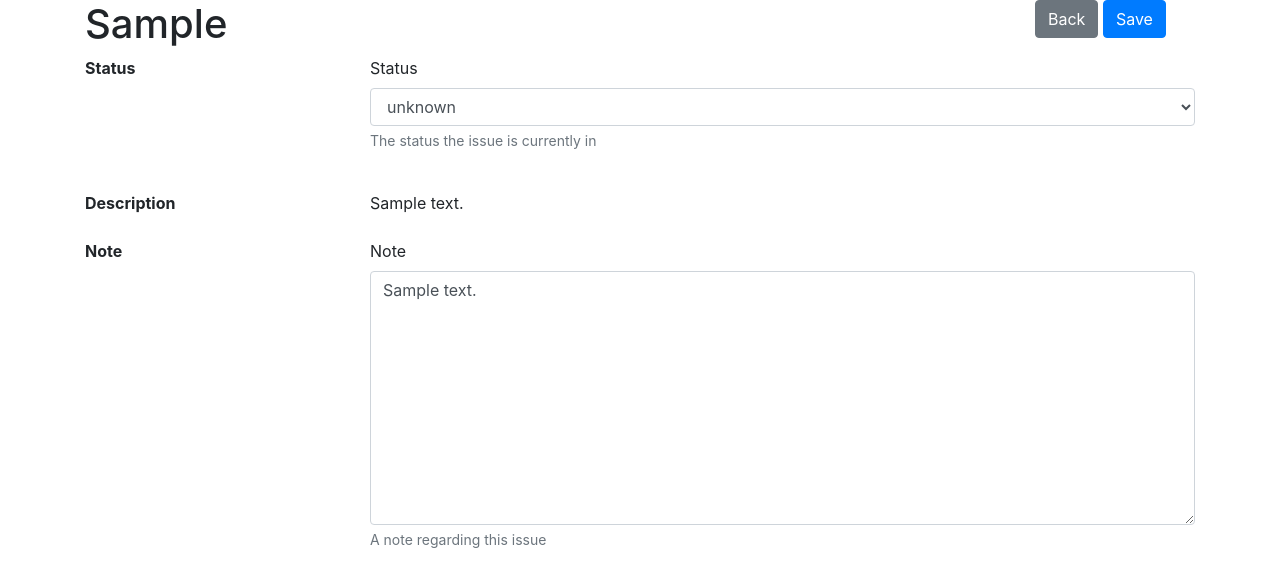
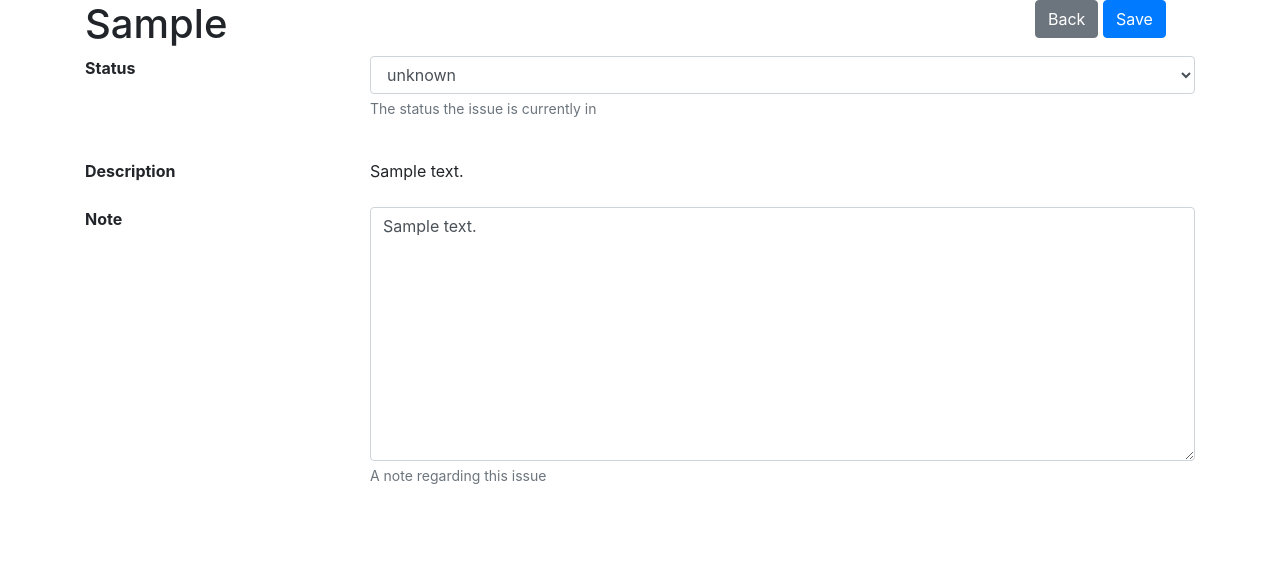
Before and after one commit to andir/nixos-security-tracker, a Django app: a page that uses tracker/templates/issues/edit.html in a window 1280 px wide. Shown: the part 56-643 px from the top of the page. Run offline with Django 3.2, Linux system fonts and the light colour scheme; a user stored in the database is signed in; tables that the repository leaves empty hold one stand-in row (values such as "Sample post"); some libraries are stand-ins or nearby versions.

Commit message:
view: drop labels from issue fields

```diff
--- a/tracker/templates/issues/edit.html
+++ b/tracker/templates/issues/edit.html
@@ -23,7 +23,7 @@
 
 <dl class="row">
 	<dt class="col-sm-3">Status</dt>
-    <dd class="col-sm-9">{% bootstrap_field form.status %}</dd>
+    <dd class="col-sm-9">{% bootstrap_field form.status show_label=False %}</dd>
 </dl>
 <dl class="row">
 	<dt class="col-sm-3">Description</dt>
@@ -31,7 +31,7 @@
 </dl>
 <dl class="row">
     <dt class="col-sm-3">Note</dt>
-    <dd class="col-sm-9">{% bootstrap_field form.note %}</dd>
+    <dd class="col-sm-9">{% bootstrap_field form.note show_label=False %}</dd>
 </dl>
 </form>
 {% endblock %}
```
